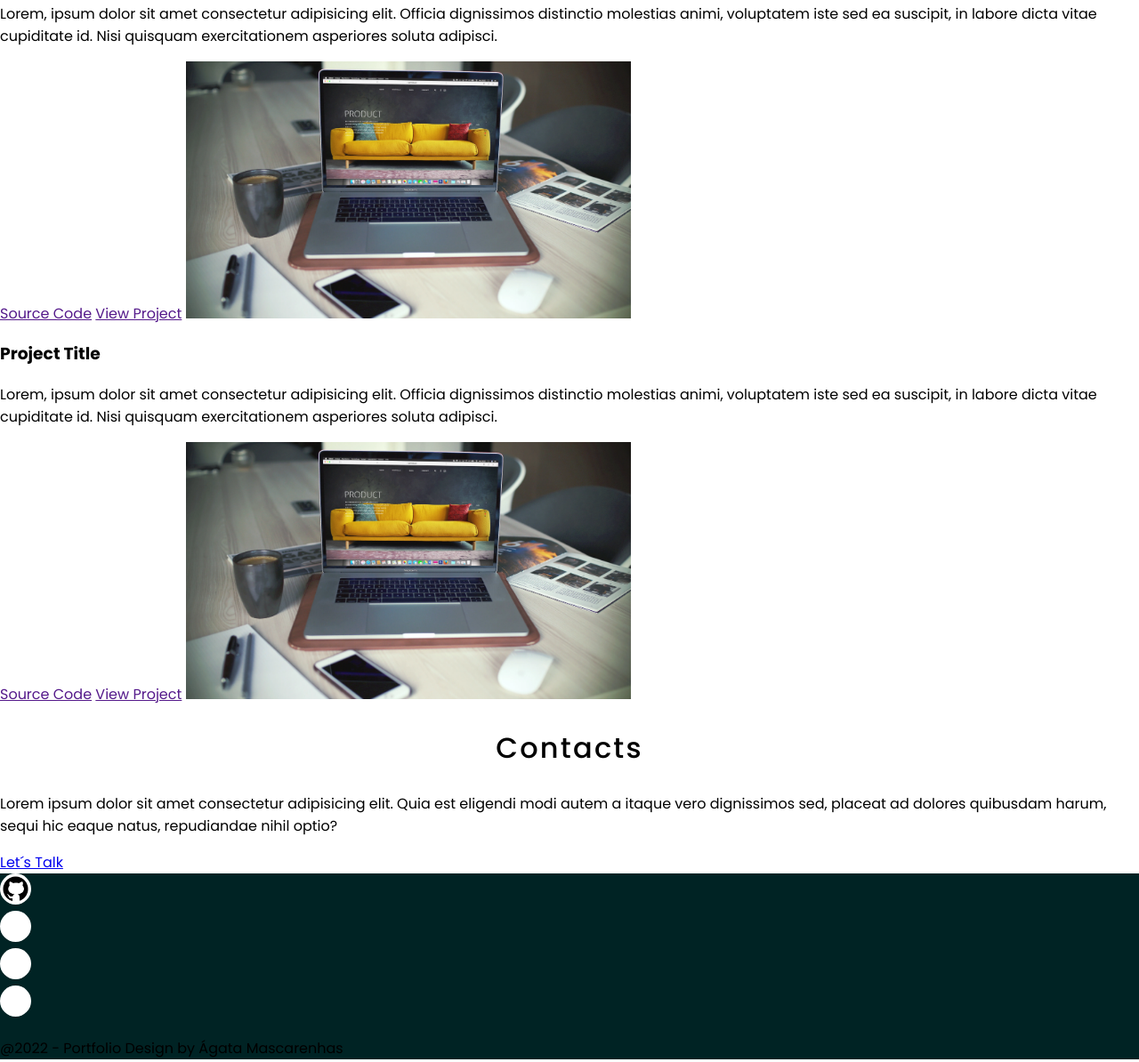
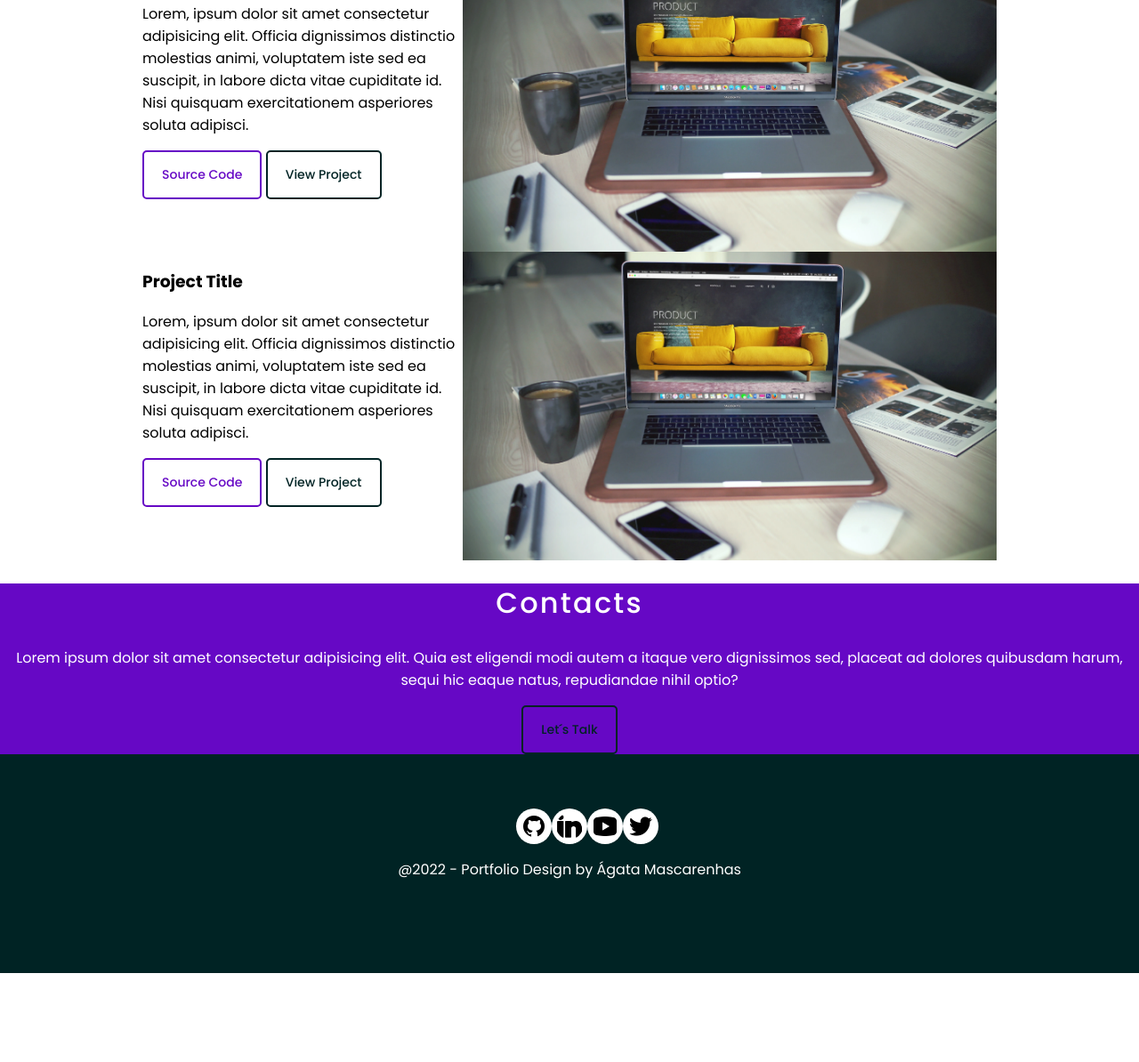
Before and after one commit to agataxmascarenhas/agataxmascarenhas.github.io, a plain HTML site: page index.html in a window 1280 px wide. Shown: the part 1791-2985 px from the top of the page at 89% size. After the commit the page ends 2885 px from the top, so only its background shows below. Drawn offline with Linux system fonts and the light colour scheme.

Commit message:
corrected footer

```diff
--- a/index.html
+++ b/index.html
@@ -66,6 +66,7 @@
 
       <section class="Projects" id="projects">
         <h2>Projects</h2>
+
         <article class="projects-article">
           <div>
             <h3>Project Title</h3>
@@ -85,7 +86,9 @@
             width="600"
           />
         </article>
-        <article>
+
+        <article class="projects-article">
+          <div>
             <h3>Project Title</h3>
             <p>
               Lorem, ipsum dolor sit amet consectetur adipisicing elit. Officia
@@ -93,13 +96,18 @@
               suscipit, in labore dicta vitae cupiditate id. Nisi quisquam
               exercitationem asperiores soluta adipisci.
             </p>
-          <a href="">Source Code</a>
-          <a href="">View Project</a>
+            <a href="" class="button button-primary">Source Code</a>
+            <a href="" class="button button-secondary">View Project</a>
+          </div>
           <img
             src="./assets/image/project1.webp"
             alt="image of a website desktop"
-            width="500"
+            width="600"
           />
+        </article>
+
+        <article class="projects-article">
+          <div>
             <h3>Project Title</h3>
             <p>
               Lorem, ipsum dolor sit amet consectetur adipisicing elit. Officia
@@ -107,15 +115,17 @@
               suscipit, in labore dicta vitae cupiditate id. Nisi quisquam
               exercitationem asperiores soluta adipisci.
             </p>
-          <a href="">Source Code</a>
-          <a href="">View Project</a>
+            <a href="" class="button button-primary">Source Code</a>
+            <a href="" class="button button-secondary">View Project</a>
+          </div>
           <img
             src="./assets/image/project1.webp"
             alt="image of a website desktop"
-            width="500"
+            width="600"
           />
         </article>
       </section>
+
       <section class="contact" id="contacts">
         <h2>Contacts</h2>
         <p>
@@ -123,15 +133,29 @@
           eligendi modi autem a itaque vero dignissimos sed, placeat ad dolores
           quibusdam harum, sequi hic eaque natus, repudiandae nihil optio?
         </p>
-        <a href="mailto:agata.vmascarenhas@gmail.com">Let´s Talk</a>
+
+        <a
+          href="mailto:agata.vmascarenhas@gmail.com"
+          class="button button-secondary"
+          >Let´s Talk</a
+        >
       </section>
     </main>
-    <footer>
+
+    <footer class="footer-section">
       <ul>
-        <li><a href="" class="social-link github"></a></li>
-        <li><a href="" class="social-link"></a></li>
-        <li><a href="" class="social-link"></a></li>
-        <li><a href="" class="social-link"></a></li>
+        <li class="social-item">
+          <a href="" class="social-link github"></a>
+        </li>
+        <li class="social-item">
+          <a href="" class="social-link linkedin"></a>
+        </li>
+        <li class="social-item">
+          <a href="" class="social-link youtube"></a>
+        </li>
+        <li class="social-item">
+          <a href="" class="social-link twitter"></a>
+        </li>
       </ul>
       <p>@2022 - Portfolio Design by Ágata Mascarenhas</p>
     </footer>
--- a/styles/css/index.css
+++ b/styles/css/index.css
@@ -2,7 +2,7 @@
   --color-text-primary: #002324;
   --color-text-secondary: #fff;
   --color-primary: #6608c5;
-  --color-tertiary: #fff;
+  --color-secondary: #fff;
 }
 
 /*styles reset */
@@ -15,12 +15,6 @@ body {
   margin: 0;
 }
 
-ul {
-  padding: 0;
-  margin: 0;
-  list-style-type: none;
-}
-
 h2 {
   font-size: 32px;
   font-weight: 500;
@@ -28,10 +22,6 @@ h2 {
   letter-spacing: 0.07em;
   font-style: normal;
   text-align: center;
-}
-
-footer {
-  background-color: var(--color-text-primary);
 }
 
 /* end of styles reset*/
@@ -94,18 +84,63 @@ footer {
   }
 }
 
+.contact {
+  background-color: var(--color-primary);
+  color: var(--color-text-secondary);
+  text-align: center;
+}
+
+footer {
+  background-color: var(--color-text-primary);
+  height: 246px;
+  width: auto;
+}
+
+ul {
+  display: flex;
+  flex-direction: row;
+  padding-top: 61px;
+  margin: 0;
+  list-style-type: none;
+  justify-content: center;
+}
+
+.footer-section p {
+  color: var(--color-secondary);
+  display: flex;
+  justify-content: center;
+}
+
+.social-item {
+  display: inline-block;
+  background-color: var(--color-secondary);
+  border-radius: 50%;
+  padding: 5px;
+}
+
 .social-link {
-  display: inline-block;
-  width: 35px;
-  height: 35px;
-  background-size: 35px;
+  display: block;
+  width: 30px;
+  height: 30px;
+  background-size: 30px;
   background-repeat: no-repeat;
-  background-color: var(--color-tertiary);
   border-radius: 50%;
 }
 
 .github {
   background-image: url(../../assets/icons/icon-github.png);
+}
+
+.linkedin {
+  background-image: url(../../assets/icons/icon-linkedin.png);
+}
+
+.twitter {
+  background-image: url(../../assets/icons/icon-twitter.png);
+}
+
+.youtube {
+  background-image: url(../../assets/icons/icon-youtube.png);
 }
 
 /* buttons*/
@@ -152,3 +187,7 @@ footer {
 /* end of buttons*/
 
 /* fazer botoes com tamanhos diferentes*/
+
+/* fazer restantes projects*/
+/* mobile*/
+/* footer*/
```
Lines whose indentation alone changed are shown as unchanged.
